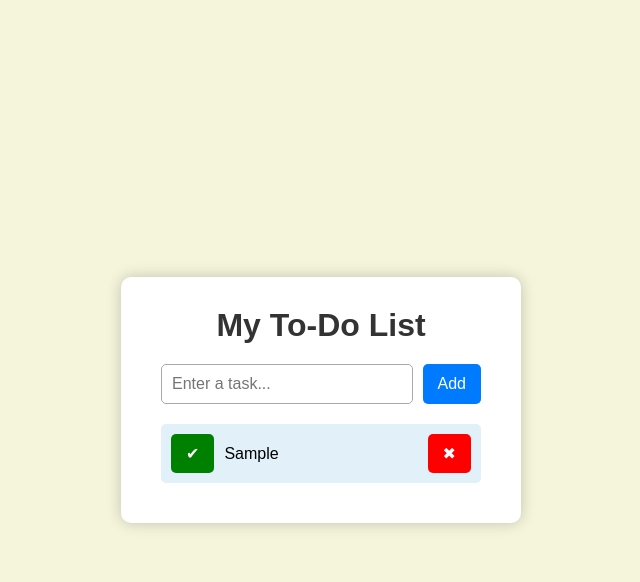
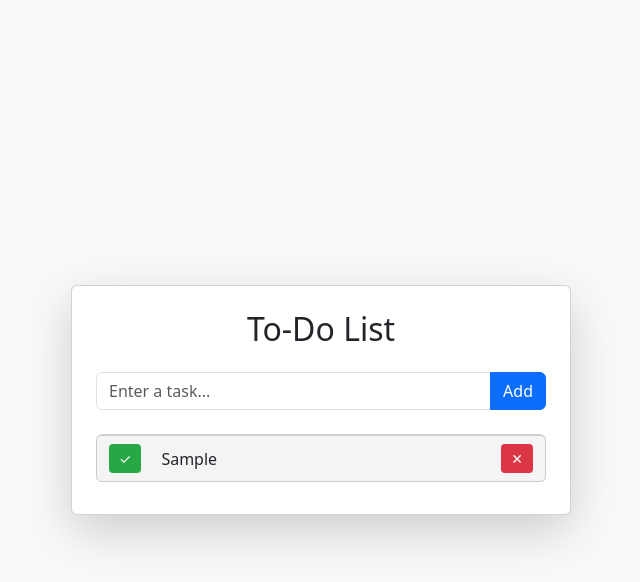
Before and after one commit to Muhmmad-Ali/To-Do-List, a plain HTML site: page index.html in a window 1280 px wide. Both pictures are taken after typing "Sample" into the empty fields and a click on the button "Add". Shown: the whole page, without its empty margins (319-959 px from the left). Drawn offline with nearby package versions, Linux system fonts and the light colour scheme.

Commit message:
To Do-List With My Contribution

```diff
--- a/index.html
+++ b/index.html
@@ -1,20 +1,32 @@
 <!DOCTYPE html>
 <html lang="en">
 <head>
-    <meta charset="UTF-8">
-    <title>To-Do List</title>
-    <link rel="stylesheet" href="style.css">
+  <meta charset="UTF-8">
+  <meta name="viewport" content="width=device-width, initial-scale=1">
+  <title>To-Do List</title>
+  <!-- Bootstrap CSS CDN -->
+   <link rel="stylesheet" href="style.css">
+  <link href="https://cdn.jsdelivr.net/npm/bootstrap@5.3.3/dist/css/bootstrap.min.css" rel="stylesheet">
 </head>
-<body>
-    <div class="container">
-        <h1>My To-Do List</h1>
-        <div class="input-section">
-            <input type="text" id="inpt" placeholder="Enter a task...">
-            <button id="add">Add</button>
-        </div>
-        <ul id="taskList"></ul>
+<body class="bg-light d-flex align-items-center justify-content-center vh-100">
+
+  <div class="card shadow-lg p-4" style="width: 100%; max-width: 500px;">
+    <h2 class="text-center mb-4">To-Do List</h2>
+
+    <!-- Input Section -->
+    <div class="input-group mb-4">
+      <input type="text" id="inpt" class="form-control" placeholder="Enter a task...">
+      <button id="add" class="btn btn-primary">Add</button>
     </div>
 
-    <script src="script.js"></script>
+    <!-- Task List -->
+    <ul id="task-list" class="list-group">
+      <!-- Tasks will appear here -->
+
+    </ul>
+  </div>
+
+  <script src="script.js"></script>
+
 </body>
 </html>
--- a/script.js
+++ b/script.js
@@ -1,49 +1,60 @@
 const inptField = document.querySelector("#inpt");
 const addBtn = document.querySelector("#add");
-const ul = document.querySelector("#taskList");
+const ul = document.querySelector("#task-list")
 
-addBtn.addEventListener("click", () => {
-    const taskValue = inptField.value.trim();
 
-    if (taskValue !== "") {
-        const newLi = document.createElement("li");
+function createList() {
 
-        // Done button
+    // Check if there is no input then dont run the code
+    if (inptField.value != "") {
+
+        // creating new list item
+        const li = document.createElement("li");
+        li.classList.add("list-item");
+
+        // Create "Task Complete" button
         const doneBtn = document.createElement("button");
-        doneBtn.textContent = "✔";
-        doneBtn.classList.add("done");
-        doneBtn.title = "Mark as done";
+        doneBtn.textContent = "✓";
+        doneBtn.classList.add("li-btn", "done-btn");
 
-        // Task text
-        const taskText = document.createElement("span");
-        taskText.textContent = taskValue;
-        taskText.classList.add("text");
+        // Show The Text Which User Enterd, Inside A Newly Created Span Element Which Is Inside The List Item(li)
+        const span = document.createElement("span");
+        span.textContent = inptField.value;
+        span.classList.add("item-text", "task-text");
 
-        // Delete button
-        const deleteBtn = document.createElement("button");
-        deleteBtn.textContent = "✖";
-        deleteBtn.classList.add("delete");
-        deleteBtn.title = "Delete task";
+        // Create "Delete" button
+        const dltBtn = document.createElement("button");
+        dltBtn.textContent = "✕";
+        dltBtn.classList.add("li-btn", "delete-btn");
 
-        // Mark as done
+        // Append/Show Newly Created li elements
+        li.appendChild(doneBtn);
+        li.appendChild(span);
+        li.appendChild(dltBtn);
+        ul.appendChild(li);
+
+        // When Delete Button Pressed, Remove That Specific li
+        dltBtn.addEventListener("click", () => {
+            li.remove();
+        })
+
+        // When Complete Button Pressed, Show The li item as done
         doneBtn.addEventListener("click", () => {
-            taskText.classList.toggle("completed");
-        });
+            span.classList.toggle("done");
+        })
 
-        // Delete task
-        deleteBtn.addEventListener("click", () => {
-            newLi.remove();
-        });
+    }
 
-        // Build list item
-        newLi.appendChild(doneBtn);
-        newLi.appendChild(taskText);
-        newLi.appendChild(deleteBtn);
+    // Reset The Input Field To Default
+    inptField.value = "";
+}
 
-        // Add to list
-        ul.appendChild(newLi);
-
-        // Clear input
-        inptField.value = "";
+// 'Enter' Key Prees Event
+window.addEventListener("keypress", (event) => {
+    if (event.key === "Enter") {
+        createList();
     }
 });
+
+// Add Button Event
+addBtn.addEventListener("click", createList);
--- a/style.css
+++ b/style.css
@@ -1,85 +1,53 @@
-* {
+ul {
+  list-style-type: none;
+  padding: 0;
   margin: 0;
-    padding: 0;
-    box-sizing: border-box;
-    font-family: sans-serif;
 }
 
-body {
-    background-color: #f5f5dc;
+.list-item {
   display: flex;
-    justify-content: center;
   align-items: center;
-    height: 100vh;
+  justify-content: space-between;  /* ⬅️ space between left + right */
+  gap: 10px;
+  padding: 8px 12px;
+  margin-bottom: 8px;
+  border: 1px solid #ccc;
+  border-radius: 5px;
+  background-color: #f4f4f4;
 }
 
-.container {
-    background-color: white;
-    padding: 30px 40px;
-    border-radius: 10px;
-    box-shadow: 0 0 15px rgba(0,0,0,0.2);
-    width: 400px;
+.li-btn {
+  padding: 4px 10px;
+  font-size: 14px;
+  border: none;
+  border-radius: 4px;
+  cursor: pointer;
 }
 
-h1 {
-    text-align: center;
-    margin-bottom: 20px;
-    color: #333;
+.done-btn {
+  background-color: #28a745;
+  color: white;
 }
 
-.input-section {
-    display: flex;
-    gap: 10px;
-    margin-bottom: 20px;
+.done-btn:hover {
+  background-color: #218838;
 }
 
-input[type="text"] {
-    flex: 1;
-    padding: 10px;
-    font-size: 16px;
-    border-radius: 5px;
-    border: 1px solid #aaa;
+.delete-btn {
+  background-color: #dc3545;
+  color: white;
 }
 
-button {
-    padding: 10px 15px;
-    font-size: 16px;
-    cursor: pointer;
-    background-color: #007bff;
-    color: white;
-    border: none;
-    border-radius: 5px;
+.delete-btn:hover {
+  background-color: #c82333;
 }
 
-ul {
-    list-style-type: none;
-}
-
-li {
-    display: flex;
-    align-items: center;
-    justify-content: space-between;
-    background-color: #e2f0f9;
-    padding: 10px;
-    margin-bottom: 10px;
-    border-radius: 5px;
-}
-
-li .text {
-    flex: 1;
+.item-text {
+  flex-grow: 1;               /* ⬅️ takes up middle space */
   margin: 0 10px;
 }
 
-.completed {
+.task-text.done {
   text-decoration: line-through;
   color: gray;
-    opacity: 0.7;
 }
-
-li button.done {
-    background-color: green;
-}
-
-li button.delete {
-    background-color: red;
-}
```
Lines whose indentation alone changed are shown as unchanged.
